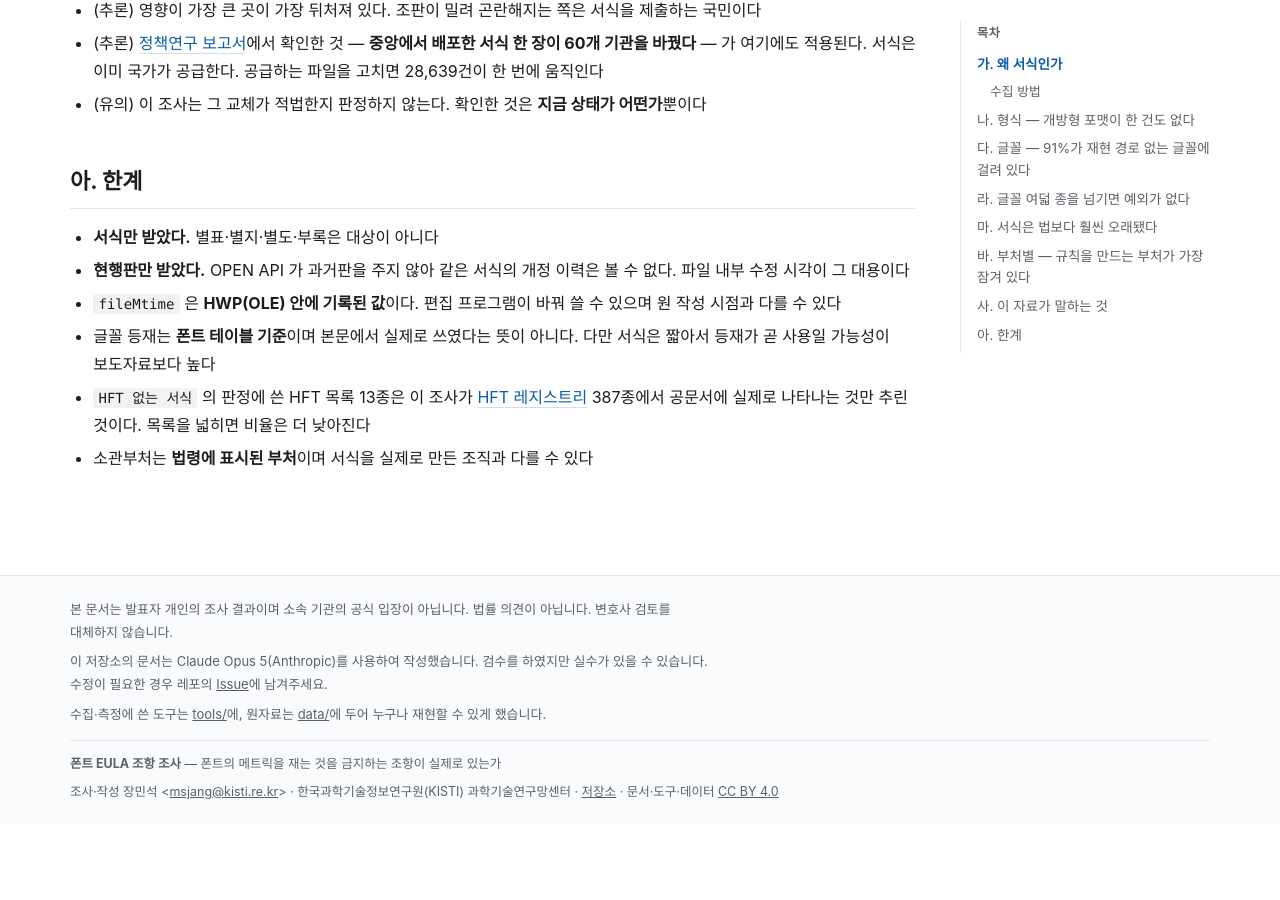
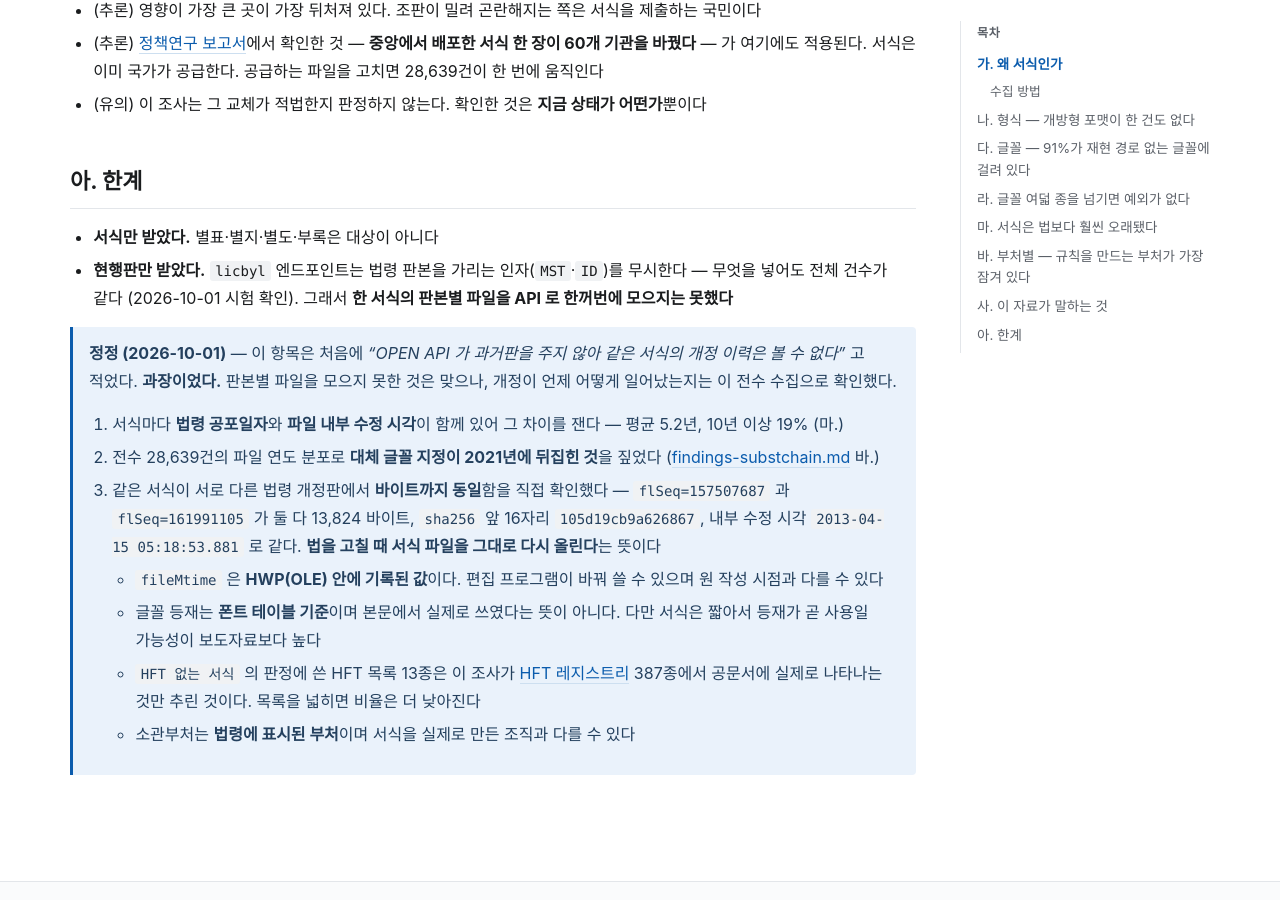
Before and after one commit to msjang/krigf26-font-eula-survey, a Jekyll site: the page built from findings-lawforms.md, in a window 1280 px wide and 900 px high, scrolled down 4152 px. Built offline with Jekyll 4.4.1, drawn with Linux system fonts in a browser that asks for light colours; our own code applies the rules of GitHub Pages for plain Markdown files; before the commit the page ends 4976 px from its top, so only the background shows below that.

Commit message:
correct(lawforms): "개정 이력은 볼 수 없다" 는 과장이었다
한계 항목에 "OPEN API 가 과거판을 주지 않아 같은 서식의 개정 이력은 볼 수
없다" 고 적었다. 판본별 파일을 모으지 못한 것은 맞으나, 개정이 언제 어떻게
일어났는지는 이 전수 수집으로 확인했다.

세 가지를 정정 문단에 적었다. 서식마다 법령 공포일자와 파일 내부 수정
시각이 함께 있어 차이를 잰다는 것(평균 5.2년), 전수의 파일 연도 분포로
대체 글꼴 지정이 2021년에 뒤집힌 것을 짚었다는 것, 그리고 같은 서식이
서로 다른 법령 개정판에서 바이트까지 동일하다는 것을 재확인했다 —
flSeq 157507687 과 161991105 가 13,824B, sha 105d19cb9a626867,
내부 수정 2013-04-15 05:18:53.881 로 같다.

licbyl 이 MST·ID 를 무시한다는 것은 이번에 시험해 확인하고 근거를 적었다.
처음 서술은 시험 없이 단정한 것이었다.

Co-Authored-By: Claude <noreply@anthropic.com>

```diff
--- a/findings-lawforms.md
+++ b/findings-lawforms.md
@@ -129,7 +129,13 @@ HWP 5.0 은 파일 안에 마지막 수정 시각을 남긴다. 그것과 법령
 ## 아. 한계
 
 - **서식만 받았다.** 별표·별지·별도·부록은 대상이 아니다
-- **현행판만 받았다.** OPEN API 가 과거판을 주지 않아 같은 서식의 개정 이력은 볼 수 없다. 파일 내부 수정 시각이 그 대용이다
+- **현행판만 받았다.** `licbyl` 엔드포인트는 법령 판본을 가리는 인자(`MST`·`ID`)를 무시한다 — 무엇을 넣어도 전체 건수가 같다 (2026-10-01 시험 확인). 그래서 **한 서식의 판본별 파일을 API 로 한꺼번에 모으지는 못했다**
+
+> **정정 (2026-10-01)** — 이 항목은 처음에 *"OPEN API 가 과거판을 주지 않아 같은 서식의 개정 이력은 볼 수 없다"* 고 적었다. **과장이었다.** 판본별 파일을 모으지 못한 것은 맞으나, 개정이 언제 어떻게 일어났는지는 이 전수 수집으로 확인했다.
+>
+> 1. 서식마다 **법령 공포일자**와 **파일 내부 수정 시각**이 함께 있어 그 차이를 잰다 — 평균 5.2년, 10년 이상 19% (마.)
+> 2. 전수 28,639건의 파일 연도 분포로 **대체 글꼴 지정이 2021년에 뒤집힌 것**을 짚었다 ([findings-substchain.md](findings-substchain.md) 바.)
+> 3. 같은 서식이 서로 다른 법령 개정판에서 **바이트까지 동일**함을 직접 확인했다 — `flSeq=157507687` 과 `flSeq=161991105` 가 둘 다 13,824 바이트, `sha256` 앞 16자리 `105d19cb9a626867`, 내부 수정 시각 `2013-04-15 05:18:53.881` 로 같다. **법을 고칠 때 서식 파일을 그대로 다시 올린다**는 뜻이다
 - `fileMtime` 은 **HWP(OLE) 안에 기록된 값**이다. 편집 프로그램이 바꿔 쓸 수 있으며 원 작성 시점과 다를 수 있다
 - 글꼴 등재는 **폰트 테이블 기준**이며 본문에서 실제로 쓰였다는 뜻이 아니다. 다만 서식은 짧아서 등재가 곧 사용일 가능성이 보도자료보다 높다
 - `HFT 없는 서식` 의 판정에 쓴 HFT 목록 13종은 이 조사가 [HFT 레지스트리](findings-hft.md) 387종에서 공문서에 실제로 나타나는 것만 추린 것이다. 목록을 넓히면 비율은 더 낮아진다
```
Also changed, not shown: README.md (+1 -1 lines), report.md (+1 -1 lines).
